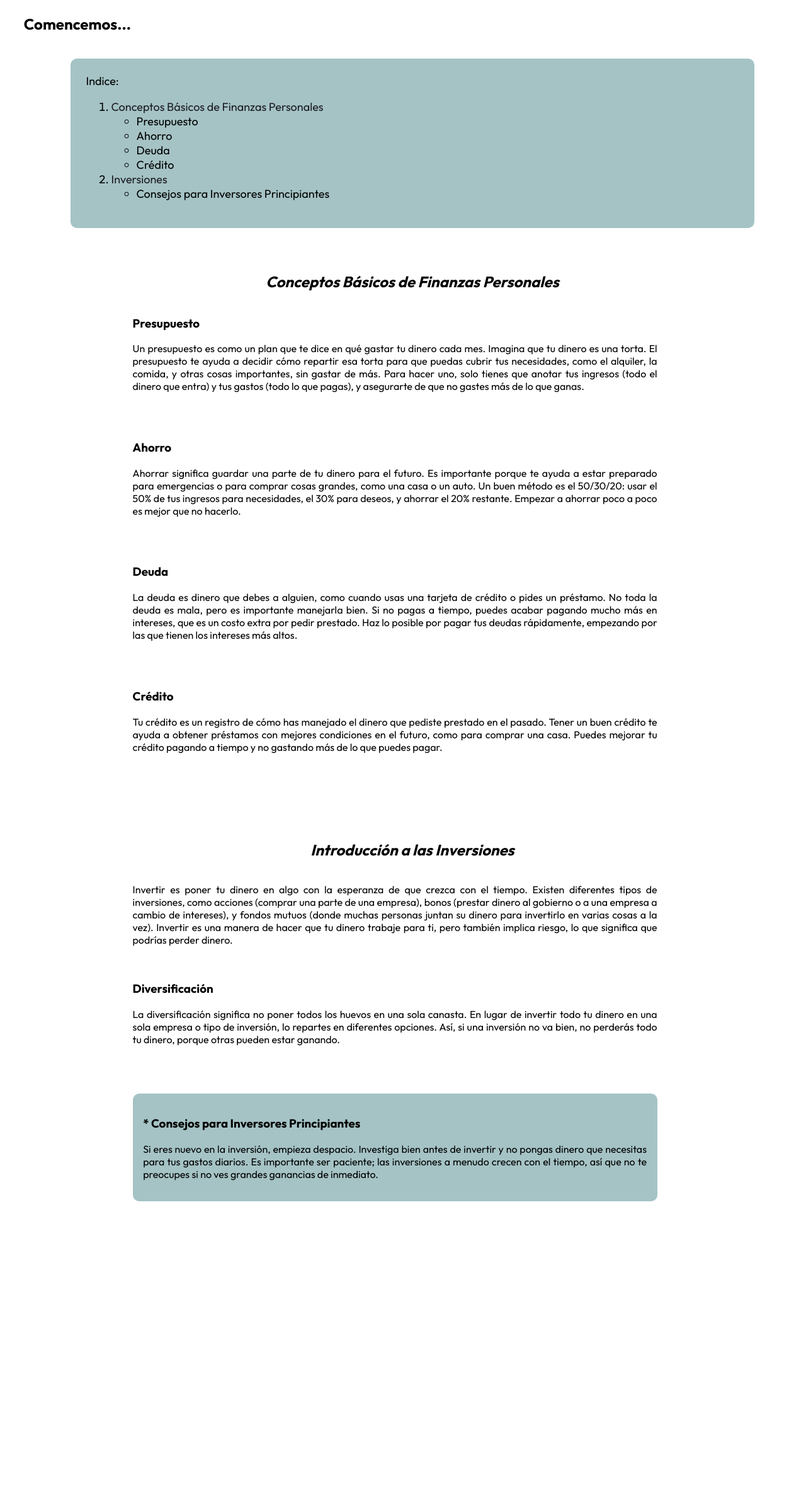
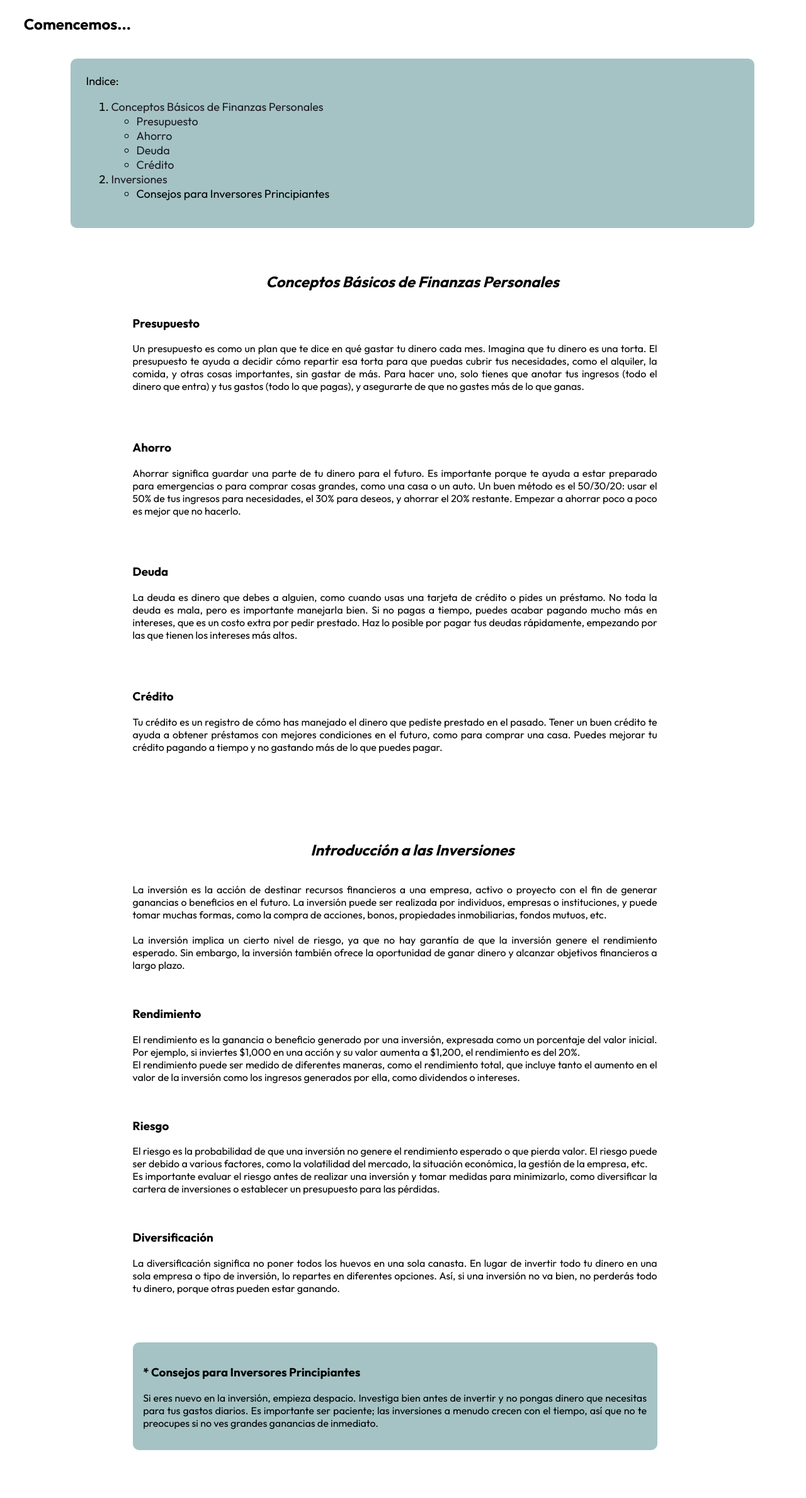
Before and after one commit to SabrinaMaristan/EDUCACION-FINANCIERA, a PHP site: page /SPANISH/Pagina_Adultos.html in a window 1280 px wide. Shown: the part 152-2530 px from the top of the page at 63% size. Before the commit the page ends 2059 px from the top, so only its background shows below. Run offline with PHP 8.4, Linux system fonts and the light colour scheme.

Commit message:
readMore1

```diff
--- a/SPANISH/Pagina_Adultos.html
+++ b/SPANISH/Pagina_Adultos.html
@@ -30,10 +30,7 @@
   </div>
 
 
-
-
-
-    <h1> EDUCACIÓN FINANCIERA </h1>
+  <h1> EDUCACIÓN FINANCIERA </h1>
     <h2> Comencemos... </h2> <br>
     <div>
 
@@ -42,10 +39,10 @@
             <ol>
                 <li> <a href="#uno">  Conceptos Básicos de Finanzas Personales </a> </li>
                 <ul>
-                    <li>Presupuesto</li>
-                    <li>Ahorro</li>
-                    <li>Deuda</li>
-                    <li>Crédito</li>
+                    <li> <a href="#presP"> Presupuesto </a> </li>
+                    <li> <a href="#ahP"> Ahorro </a> </li>
+                    <li> <a href="#deuP"> Deuda </a> </li>
+                    <li> <a href="#creP"> Crédito </a> </li>
                 </ul>
                 <li> <a href="#dos"> Inversiones </a> </li>
                 <ul>
@@ -56,35 +53,42 @@
 
         <div class="conjuntoContenidos">
             <div id="uno">
-                <div id="titulo">
+                <div class="titulo">
                     <h2> Conceptos Básicos de Finanzas Personales  </h2>
                 </div>
 
-                <div id="contenido">
-                    <h3>Presupuesto</h3>
+                <div class="contenido">
+                    <h3 id="presP">Presupuesto</h3>
                     <p> Un presupuesto es como un plan que te dice en qué gastar tu dinero cada mes. Imagina que tu dinero es una torta. El presupuesto te ayuda a decidir cómo repartir esa torta para que puedas cubrir tus necesidades, como el alquiler, la comida, y otras cosas importantes, sin gastar de más. Para hacer uno, solo tienes que anotar tus ingresos (todo el dinero que entra) y tus gastos (todo lo que pagas), y asegurarte de que no gastes más de lo que ganas. </p> <br><br>
 
-                    <h3>Ahorro</h3>
+                    <h3 id="ahP">Ahorro</h3>
+            <!--    <span id="dots">...</span><span id="more"></span> -->
                     <p>Ahorrar significa guardar una parte de tu dinero para el futuro. Es importante porque te ayuda a estar preparado para emergencias o para comprar cosas grandes, como una casa o un auto. Un buen método es el 50/30/20: usar el 50% de tus ingresos para necesidades, el 30% para deseos, y ahorrar el 20% restante. Empezar a ahorrar poco a poco es mejor que no hacerlo. </p> <br><br>
 
-                    <h3>Deuda</h3>
+                    <h3 id="deuP">Deuda</h3>
                     <p>La deuda es dinero que debes a alguien, como cuando usas una tarjeta de crédito o pides un préstamo. No toda la deuda es mala, pero es importante manejarla bien. Si no pagas a tiempo, puedes acabar pagando mucho más en intereses, que es un costo extra por pedir prestado. Haz lo posible por pagar tus deudas rápidamente, empezando por las que tienen los intereses más altos. </p> <br><br>
 
-                    <h3>Crédito</h3>
+                    <h3 id="creP">Crédito</h3>
                     <p>Tu crédito es un registro de cómo has manejado el dinero que pediste prestado en el pasado. Tener un buen crédito te ayuda a obtener préstamos con mejores condiciones en el futuro, como para comprar una casa. Puedes mejorar tu crédito pagando a tiempo y no gastando más de lo que puedes pagar. </p>
                 </div>
-
+            <!--    <button onclick="readMore()" id="buttonRM">Read more</button>   -->
             </div>
 
             <div id="dos">
-                <div id="titulo">
+                <div class="titulo">
                     <h2> Introducción a las Inversiones  </h2>
                 </div>
 
-                <div id="contenido">
-                    <p> Invertir es poner tu dinero en algo con la esperanza de que crezca con el tiempo. Existen diferentes tipos de inversiones, como acciones (comprar una parte de una empresa), bonos (prestar dinero al gobierno o a una empresa a cambio de intereses), y fondos mutuos (donde muchas personas juntan su dinero para invertirlo en varias cosas a la vez). Invertir es una manera de hacer que tu dinero trabaje para ti, pero también implica riesgo, lo que significa que podrías perder dinero.  </p> <br>
+                <div class="contenido">
+                    <p> La inversión es la acción de destinar recursos financieros a una empresa, activo o proyecto con el fin de generar ganancias o beneficios en el futuro. La inversión puede ser realizada por individuos, empresas o instituciones, y puede tomar muchas formas, como la compra de acciones, bonos, propiedades inmobiliarias, fondos mutuos, etc. <br><br> La inversión implica un cierto nivel de riesgo, ya que no hay garantía de que la inversión genere el rendimiento esperado. Sin embargo, la inversión también ofrece la oportunidad de ganar dinero y alcanzar objetivos financieros a largo plazo. </p> <br>
 
-                    <h3> Diversificación </h3>
+                    <h3 id="reI"> Rendimiento </h3>
+                    <p> El rendimiento es la ganancia o beneficio generado por una inversión, expresada como un porcentaje del valor inicial. Por ejemplo, si inviertes $1,000 en una acción y su valor aumenta a $1,200, el rendimiento es del 20%. <br> El rendimiento puede ser medido de diferentes maneras, como el rendimiento total, que incluye tanto el aumento en el valor de la inversión como los ingresos generados por ella, como dividendos o intereses. </p> <br>
+
+                    <h3 id="rieI"> Riesgo</h3>
+                    <p> El riesgo es la probabilidad de que una inversión no genere el rendimiento esperado o que pierda valor. El riesgo puede ser debido a various factores, como la volatilidad del mercado, la situación económica, la gestión de la empresa, etc. <br> Es importante evaluar el riesgo antes de realizar una inversión y tomar medidas para minimizarlo, como diversificar la cartera de inversiones o establecer un presupuesto para las pérdidas.</p> <br>
+
+                    <h3 id="diveI"> Diversificación </h3>
                     <p> La diversificación significa no poner todos los huevos en una sola canasta. En lugar de invertir todo tu dinero en una sola empresa o tipo de inversión, lo repartes en diferentes opciones. Así, si una inversión no va bien, no perderás todo tu dinero, porque otras pueden estar ganando. </p> <br><br><br>
 
                     <div class="principiantes">
--- a/css/Estilo_pagina_adultos.css
+++ b/css/Estilo_pagina_adultos.css
@@ -53,13 +53,13 @@ a:hover {
 }
 
 
-#titulo {
+.titulo {
     display: flex;
     justify-content: center;
     font-style: italic;
 }
 
-#contenido {
+.contenido {
     text-align: justify;
     margin: 2%;
     width: 90%;
```
